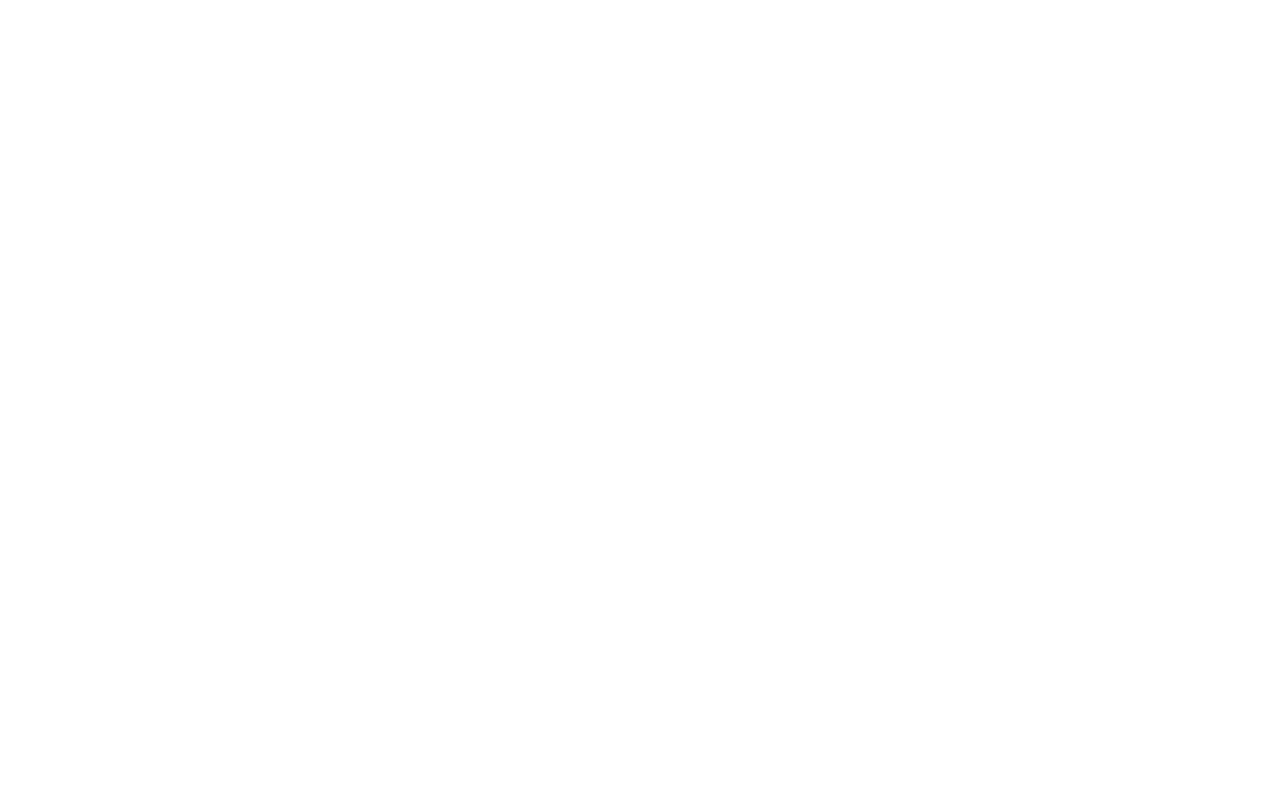
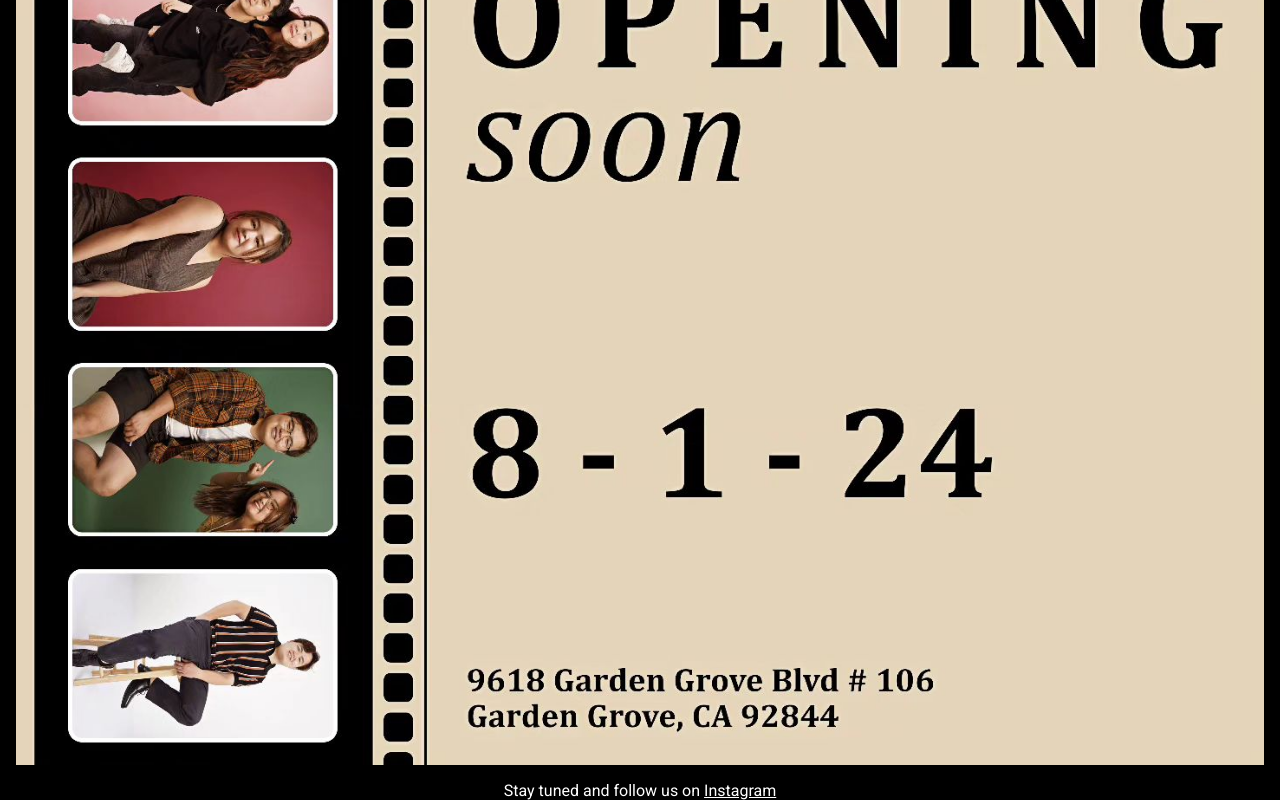
Before and after one commit to quangnguyen17/pose-palace, a Next.js app: page / in a window 1280 px wide. Before the commit this address had no page. Shown: the part 259-1059 px from the top of the page. Before the commit the page ends 800 px from the top, so only its background shows below. Built offline with nearby package versions, Linux system fonts and the light colour scheme.

Commit message:
new landing page

```diff
--- /dev/null
+++ b/src/app/index.css
@@ -0,0 +1,66 @@
+@import url('https://fonts.googleapis.com/css2?family=Roboto:ital,wght@0,100;0,300;0,400;0,500;0,700;0,900;1,100;1,300;1,400;1,500;1,700;1,900&display=swap');
+
+.roboto-regular {
+  font-family: 'Roboto', sans-serif;
+  font-weight: 400;
+  font-style: normal;
+}
+
+.roboto-medium {
+  font-family: 'Roboto', sans-serif;
+  font-weight: 500;
+  font-style: normal;
+}
+
+.roboto-bold {
+  font-family: 'Roboto', sans-serif;
+  font-weight: 700;
+  font-style: normal;
+}
+
+* {
+  margin: 0;
+  padding: 0;
+  box-sizing: border-box;
+  color: white;
+}
+
+html,
+body {
+  background-color: black;
+}
+
+.App {
+  width: 100vw;
+  height: 100vh;
+  padding: 1rem;
+  display: flex;
+  flex-direction: column;
+  justify-content: center;
+  align-content: center;
+  text-align: center;
+  gap: 1rem;
+}
+
+.poster {
+  width: 100%;
+  aspect-ratio: 1 / 1;
+  object-fit: contain;
+  animation: blink 0.2s linear infinite;
+}
+
+p {
+  font-size: medium;
+}
+
+@keyframes blink {
+  20% {
+    opacity: 0.2;
+  }
+  50% {
+    opacity: 0;
+  }
+  80% {
+    opacity: 0.8;
+  }
+}
--- a/src/app/page.tsx
+++ b/src/app/page.tsx
@@ -1,5 +1,16 @@
-'use server'
+import './index.css'
 
-import { redirect } from 'next/navigation'
+const App = () => {
+  return (
+    <div className="App">
+      <p className="roboto-regular">COMING SOON</p>
+      <img className="poster" src="./opening-soon.jpg" />
+      <p className="roboto-regular">
+        Stay tuned and follow us on{' '}
+        <a href="https://www.instagram.com/posepalacestudio/">Instagram</a>
+      </p>
+    </div>
+  )
+}
 
-export default async () => redirect('https://calendly.com/posepalace/15min')
+export default App
```
Also changed, not shown: public/logo.jpg (added), public/opening-soon.jpg (added).
